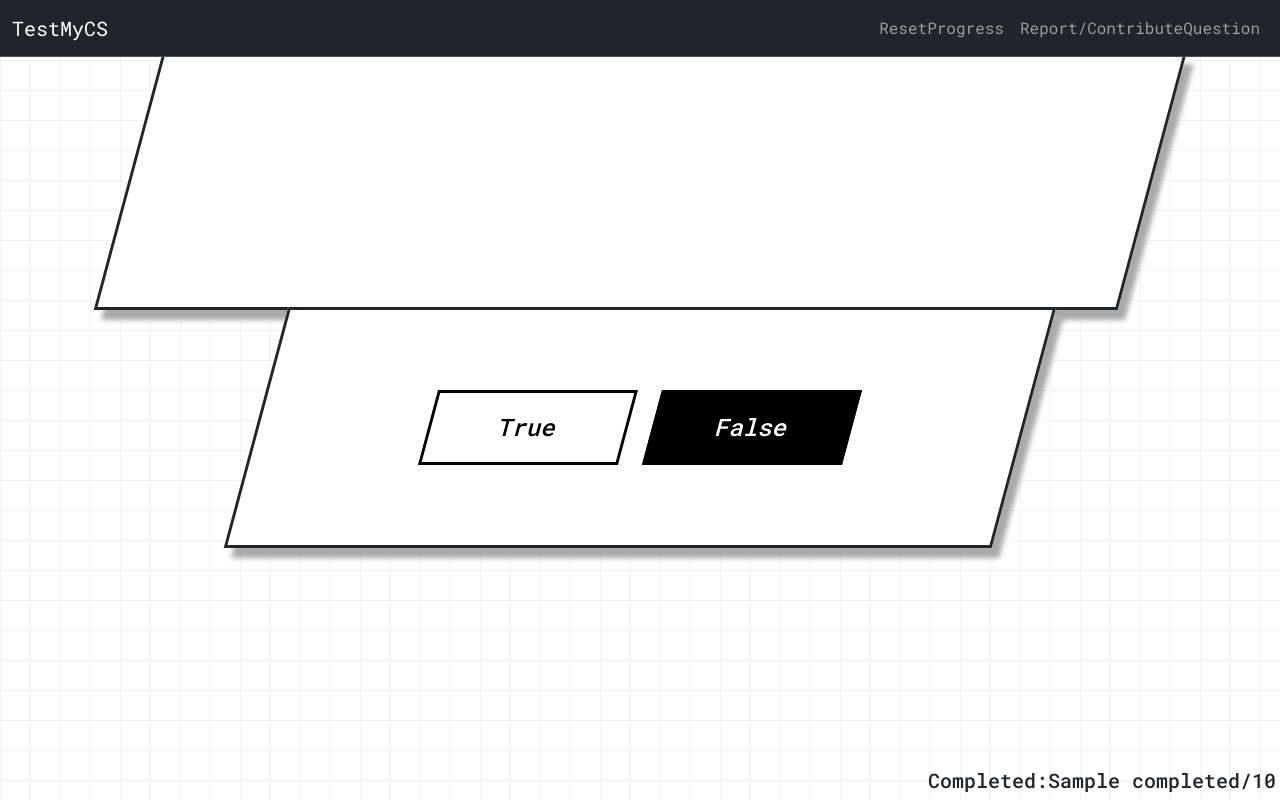
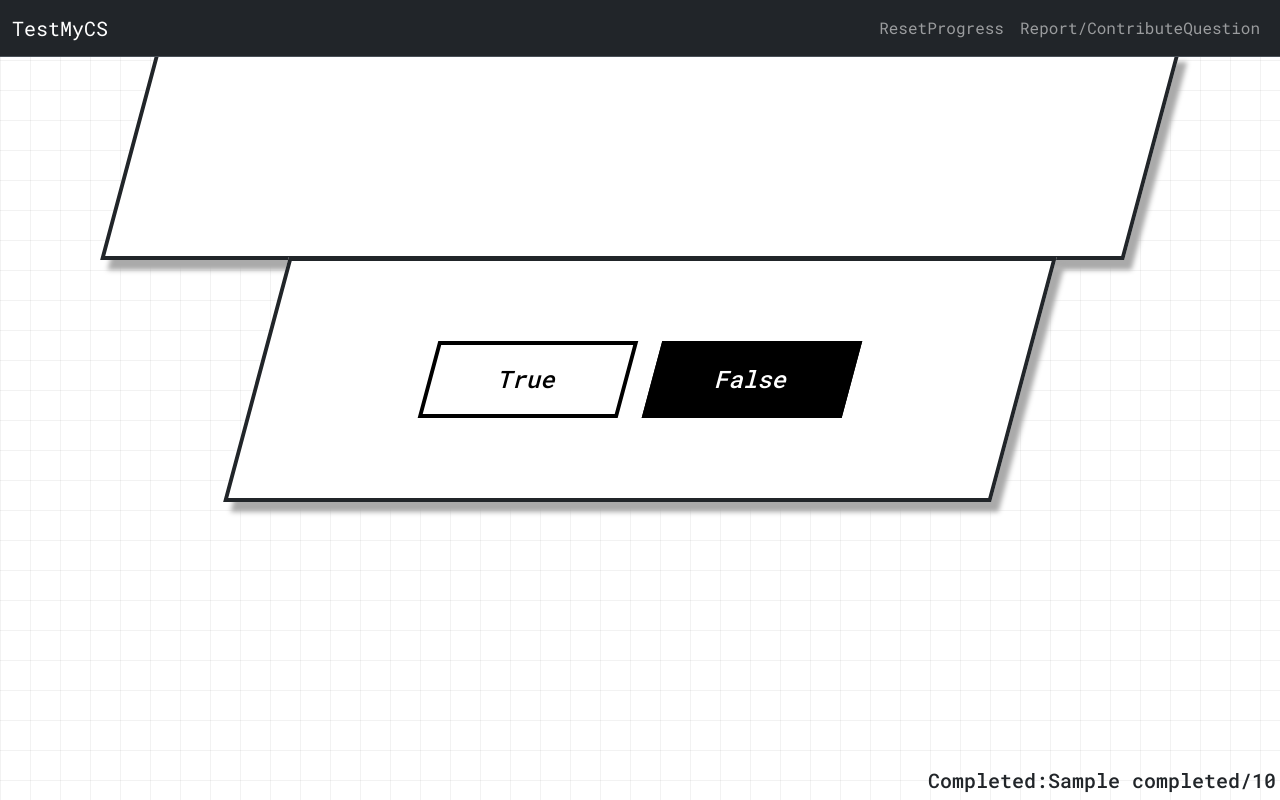
Before and after one commit to anrayliu/TestMyCS, a Flask app: template templates/question.html in a window 1280 px wide. Run offline with Flask 3, Linux system fonts and the light colour scheme; the template is opened without the code that fills it: most values are stand-ins (such as "Sample title", 1, 10 or a date in 2020); parts of the project's set-up code (start-up, migrations or seed data) failed here and were passed over.

Commit message:
feat: adjust padding

```diff
--- a/static/style.css
+++ b/static/style.css
@@ -10,16 +10,16 @@
 }
 
 .question-container {
-    min-height: 40%;
     width: 80%;
     display: flex;
     justify-content: center;
     align-items: center;
     background: white;
-    padding: 2rem;
+    padding: 6rem;
     border-style: solid;
+    border-width: 4px;
     outline-color: black;
-    margin-top: -3px;
+    margin-top: -5px;
     transform: skewX(-15deg);
     box-shadow: 10px 10px 5px #aaaaaa;
 }
@@ -34,6 +34,7 @@
     align-items: center;
     background: white;
     border-style: solid;
+    border-width: 4px;;
     outline-color: black;
     margin-top: -3px;
     transform: skewX(-15deg);
@@ -55,7 +56,7 @@
 
 .btn-white {
     border-style: solid;
-    border-width: 3px;
+    border-width: 4px;;
     border-color: black;
     background: white;
     color: black;
@@ -63,7 +64,7 @@
 
 .btn-black {
     border-style: solid;
-    border-width: 3px;
+    border-width: 4px;;
     border-color: black;
     background: black;
     color: white;
```
